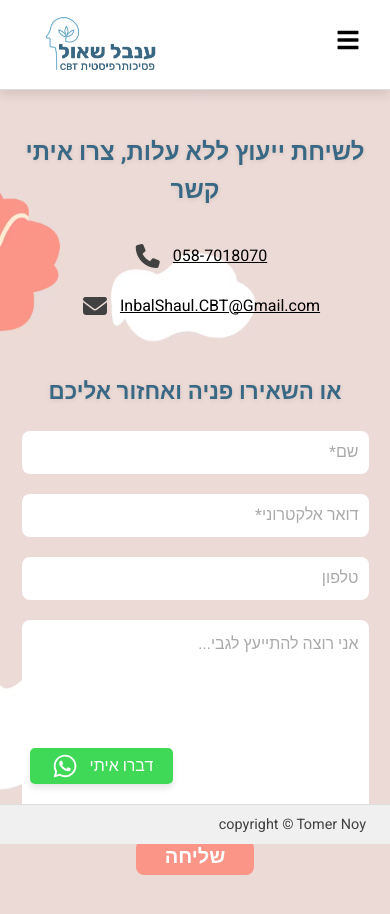
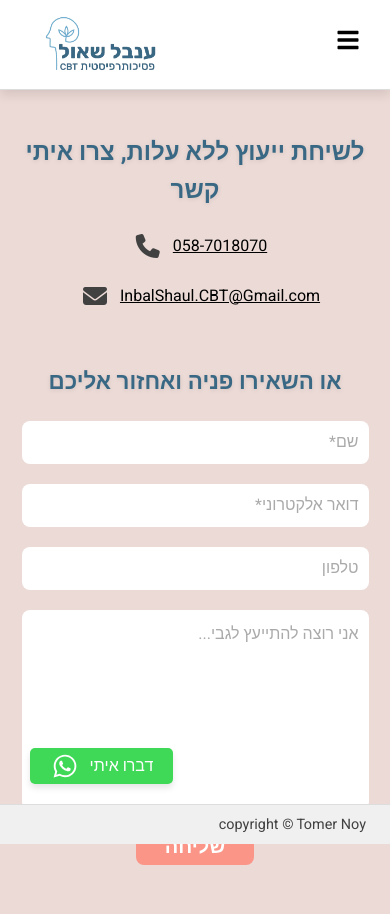
Before and after one commit to TomerNoy/react-cbt-site, a React (Create React App) app: page /contact in a window 390 px wide. Shown: the top 914 px of the page. Built offline with nearby package versions, Linux system fonts and the light colour scheme; a web font is replaced by a local one.

Commit message:
remove background image for contact on mobile view, logo press to home

```diff
--- a/src/components/Header.js
+++ b/src/components/Header.js
@@ -12,20 +12,29 @@ const Header = () => {
     setIsOpen(!isOpen);
   };
 
+  const handleLogoClick = () => {
+    setIsOpen(false);
+    window.location.href = "/";
+  };
+
   return (
     // prettier-ignore
     <header className="header">
-      <picture>
-        <source srcSet={logo} type="image/avif"/>
-        <source srcSet={logoAlt} type="image/png"/>
-
+      <picture onClick={handleLogoClick} style={{ cursor: "pointer" }}>
+        <source srcSet={logo} type="image/avif" />
+        <source srcSet={logoAlt} type="image/png" />
       </picture>
-      <img src={logo} alt="Logo" className="logo"/>
+      <img
+        src={logo}
+        alt="Logo"
+        className="logo"
+        onClick={handleLogoClick}
+        style={{ cursor: "pointer" }}
+      />
       <nav className={`nav-links ${isOpen ? 'open' : ''}`}>
         <Link to="/" onClick={toggleMenu}>בית</Link>
         <Link to="/about" onClick={toggleMenu}>מי אני</Link>
         <Link to="/cbt" onClick={toggleMenu}>CBT</Link>
-
 
         <div className="dropdown">
           <Link to="/articles" onClick={toggleMenu}>מאמרים</Link>
--- a/src/pages/Contact.css
+++ b/src/pages/Contact.css
@@ -98,10 +98,6 @@
   transform: scale(0.95);
 }
 
-h2 {
-  padding-top: 30px;
-}
-
 h1,
 h2 {
   color: #414141;
@@ -113,7 +109,6 @@ h2 {
   display: flex;
   flex-direction: column;
   align-items: center;
-  margin-top: 10px;
   font-size: 1.2rem;
 }
 
@@ -147,15 +142,33 @@ h2 {
 }
 
 @media (max-width: 1024px) {
+  h1,
+  h2 {
+    margin: 0 40px 0 40px;
+  }
+
   .text-container {
     max-width: 100vw;
   }
   .contact-title {
     font-size: 1.1rem;
   }
+
+  .contact-background {
+    display: none;
+  }
+
+  .contact-page {
+    background-color: #ecdad6;
+  }
 }
 
 @media (max-width: 768px) {
+  h1,
+  h2 {
+    margin: 0 20px 0 20px;
+  }
+
   .contact-title {
     font-size: 1rem;
   }
```
Lines whose indentation alone changed are shown as unchanged.
